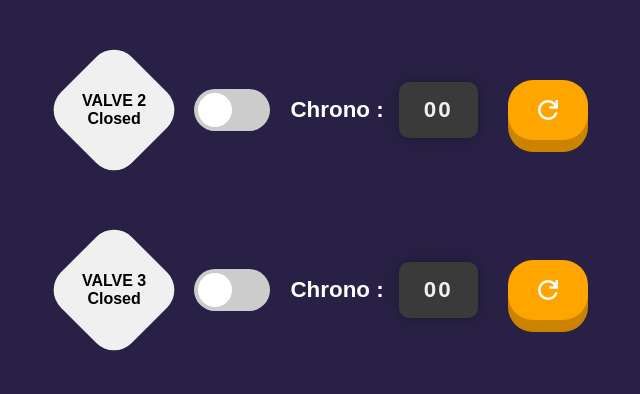
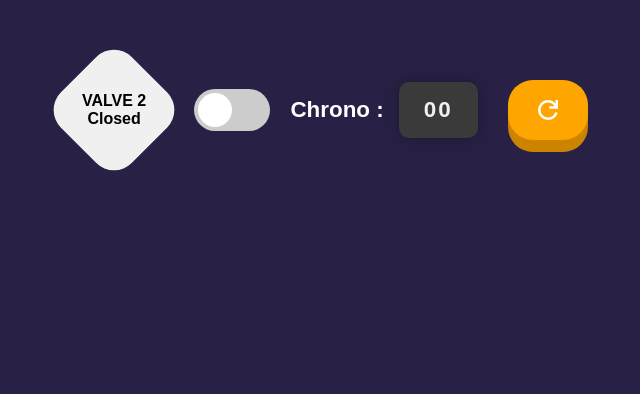
Before and after one commit to imt-mobisyst/drone-payload, a Flask app: page / in a window 1280 px wide. Shown: the part 406-800 px from the top of the page, without its empty margins (314-954 px from the left). Run offline with Flask 3, Linux system fonts and the light colour scheme.

Commit message:
Final Commit

```diff
--- a/web/parasite.py
+++ b/web/parasite.py
@@ -14,7 +14,7 @@ with open('static/config.json', 'r') as file:
 nb_valves = config['nb_valves']
 
 valves = [{"is_open": False} for _ in range(nb_valves)]
-# Voir si valve n°2 est ouverte : valves[1]["is_open"]
+# E.g. : Voir si valve n°2 est ouverte : valves[1]["is_open"]
 
 app = Flask(__name__)
 
@@ -30,7 +30,7 @@ def index():
     if request.method == "POST":
         # Note : Relay is active low
         if (request.json is not None) and (request.json["valve_nb"] is not None) and (request.json["open"] is not None):
-            valve_nb = request.json["valve_nb"][1]
+            valve_nb = int(request.json["valve_nb"][1])
             open = request.json["open"]
             data = ("O" if open else "C") + str(valve_nb)
 
@@ -40,17 +40,16 @@ def index():
             if xbee_message is not None:
                 xbee_message = xbee_message.data.decode()
 
-                print("Xbee vxbee_vaalve", xbee_message)
                 xbee_open = xbee_message[1] == "O"
-                valves[int(valve_nb)]["is_open"] = xbee_open
+                valves[valve_nb - 1]["is_open"] = xbee_open
 
             else:
-                print("Error, no response from Drone...")
+                print("ERROR : no response from Drone...")
 
             return json.dumps(valves)
 
         else:
-            print("Error, try again...")
+            print("ERROR : try again...")
             return Response(status = 500)
 
     else:
--- a/web/static/config.json
+++ b/web/static/config.json
@@ -1,5 +1,5 @@
 {
     "config": {
-        "nb_valves": 3
+        "nb_valves": 2
     }
 }
--- a/web/static/index.js
+++ b/web/static/index.js
@@ -21,29 +21,24 @@ function confirmAction(id) {
 }
 
 function openOrClose(open) {
-    let reqCurrentValve = currentValve
-
     fetch("", {
         method: "POST",
 
         body: JSON.stringify({
             open: open,
-            valve_nb: reqCurrentValve
+            valve_nb: currentValve
         }),
 
         headers: {
             "Content-type": "application/json; charset=UTF-8"
         }
     }).then(async (resp) => {
-        console.log("Réponse reçue :");
-        console.log(resp);
-
         if (resp.ok) {
             let data = await resp.json()
             let valve = document.getElementById('valve-' + String(currentValve))
             let numValve = currentValve.slice(-1)
 
-            if (data[numValve]["is_open"]) {
+            if (data[numValve - 1].is_open) {
                 startTimer(numValve);
                 valve.style.backgroundColor = "#6bd653"
                 valve.children[1].children[1].textContent = "Opened"
@@ -69,34 +64,48 @@ function closeModal() {
     button.checked = false
 }
 
+
+/******************
+ *                *
+ * Timers control *
+ *                *
+ ******************/
+
 function startTimer(numTimer) {
-    if (!timers[numTimer]) {
-        timers[numTimer] = setInterval(() => updateTimer(numTimer), 1000);
+    if (!timers[numTimer - 1]) {
+        timers[numTimer - 1] = setInterval(() => updateTimer(numTimer), 1000);
     }
 }
 
 function stopTimer(numTimer) {
-    if (timers[numTimer]) {
-        clearInterval(timers[numTimer]);
-        timers[numTimer] = null;
+    if (timers[numTimer - 1]) {
+        clearInterval(timers[numTimer - 1]);
+        timers[numTimer - 1] = null;
     }
 }
 
 function resetTimer(numTimer) {
-    seconds[numTimer] = 0;
+    seconds[numTimer - 1] = 0;
     updateTimerDisplay(numTimer);
 }
 
 function updateTimer(numTimer) {
-    seconds[numTimer]++;
+    seconds[numTimer - 1]++;
     updateTimerDisplay(numTimer);
 }
 
 function updateTimerDisplay(numTimer) {
     let idTimer = "timer" + String(numTimer)
     let updateTimer = document.getElementById(idTimer)
-    updateTimer.textContent = seconds[numTimer] > 9 ? seconds[numTimer] : "0" + seconds[numTimer];
+    updateTimer.textContent = seconds[numTimer - 1] > 9 ? seconds[numTimer - 1] : "0" + seconds[numTimer - 1];
 }
+
+
+/*******************
+ *                 *
+ * Connection test *
+ *                 *
+ *******************/
 
 function toggleDeviceToRpi(isDeviceConnectedToRpi) {
     const deviceToRpiImgOk = document.getElementById('device-to-rpi-ok');
--- a/web/templates/index.html.jinja
+++ b/web/templates/index.html.jinja
@@ -53,7 +53,7 @@
             <div class="button-section">
                 <div class="button-line">
                     {% if valve["is_open"] %}
-                    <a id="{{'valve-v' ~ (loop.index-1)}}" class="valve" style="background-color: var(--green-color);">
+                    <a id="{{'valve-v' ~ (loop.index)}}" class="valve" style="background-color: var(--green-color);">
                         <div style="margin-top: 100%"></div>
                         <div
                             style="align-items: center; display: flex; flex-direction: column; transform: rotate(-45deg)">
@@ -62,12 +62,12 @@
                         </div>
                     </a>
                     <label class="switch">
-                        <input type="checkbox" id="{{'v' ~ (loop.index-1)}}" onchange="confirmAction(this.id)"
+                        <input type="checkbox" id="{{'v' ~ (loop.index)}}" onchange="confirmAction(this.id)"
                             checked />
                         <span class="slider round"></span>
                     </label>
                     {% else %}
-                    <a id="{{'valve-v' ~ (loop.index-1)}}" class="valve">
+                    <a id="{{'valve-v' ~ (loop.index)}}" class="valve">
                         <div style="margin-top: 100%"></div>
                         <div
                             style="align-items: center; display: flex; flex-direction: column; transform: rotate(-45deg)">
@@ -76,7 +76,7 @@
                         </div>
                     </a>
                     <label class="switch">
-                        <input type="checkbox" id="{{'v' ~ (loop.index-1)}}" onchange="confirmAction(this.id)" />
+                        <input type="checkbox" id="{{'v' ~ (loop.index)}}" onchange="confirmAction(this.id)" />
                         <span class="slider round"></span>
                     </label>
                     {% endif %}
@@ -84,9 +84,9 @@
                 <div class="button-line">
                     <div class="timer-label">
                         <p style="white-space: nowrap;">Chrono :</p>
-                        <span class="timer" id="{{'timer' ~ (loop.index-1)}}">00</span>
+                        <span class="timer" id="{{'timer' ~ (loop.index)}}">00</span>
                     </div>
-                    <a class="bouton reset" href="#" onclick="resetTimer(0); return false;">
+                    <a class="bouton reset" href="#" onclick="resetTimer({{ loop.index }}); return false;">
                         <img src="{{ url_for('static', filename='images/refresh.svg') }}" style="width:30px;:red;" />
                     </a>
                 </div>
```
